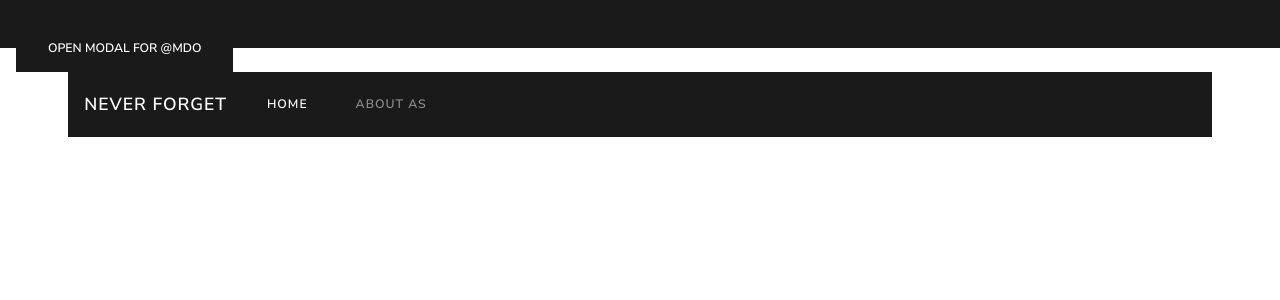
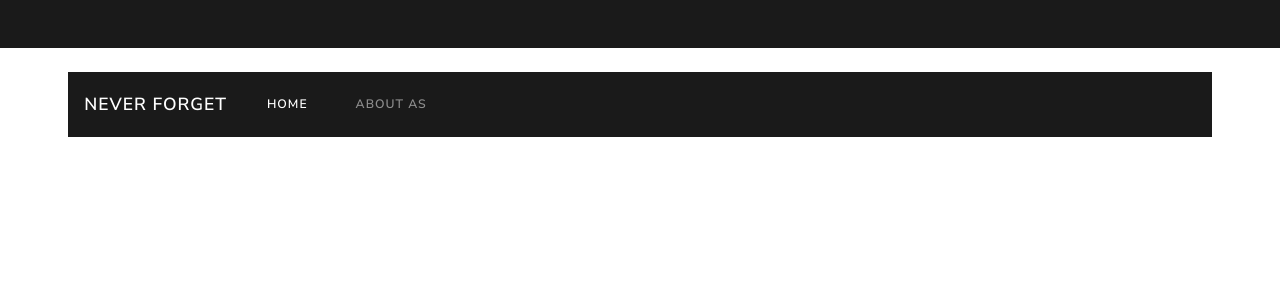
Before and after one commit to diegorodriguezmolina/NeverForget, a PHP site: page / in a window 1280 px wide. Shown: the top 300 px of the page. Run offline with PHP 8.4, Linux system fonts and the light colour scheme; some libraries are stand-ins or nearby versions.

Commit message:
Update master.php

```diff
--- a/Never_Forget/templates/master.php
+++ b/Never_Forget/templates/master.php
@@ -21,7 +21,7 @@ require_once $_SERVER["DOCUMENT_ROOT"] . "/BD/librerias/ti.php";
 </head>
 <body>
     <nav class="nav-top navbar navbar-dark bg-primary">
-    <button type="button" class="btn btn-primary" data-toggle="modal" data-target="#exampleModal" data-whatever="@mdo">Open modal for @mdo</button>
+
     </nav>
 
     <div class="container col-11 mt-4">
```
